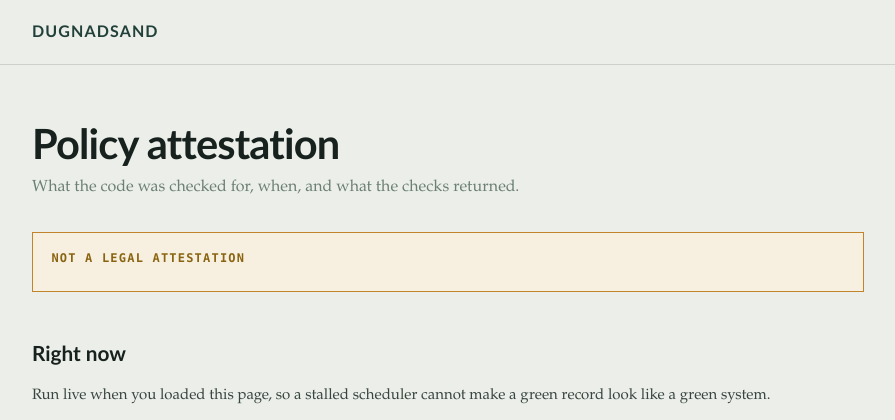
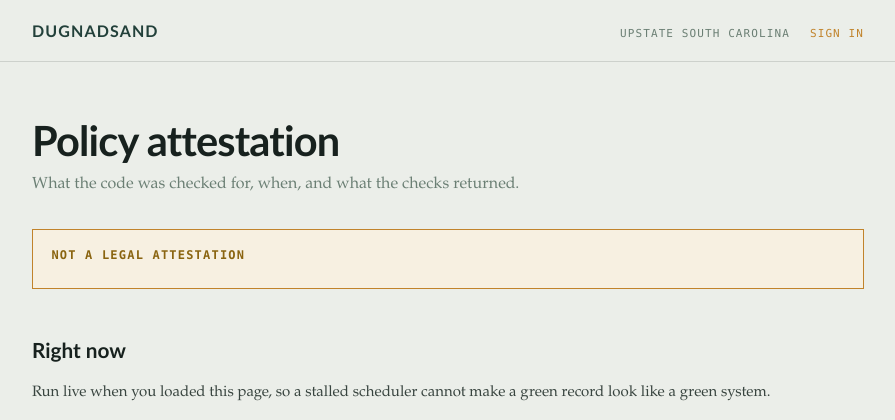
Before and after one commit to ewolters/dugnadsand, a Django app: template site_app/templates/site_app/attestation.html in a window 1280 px wide. Shown: the top 420 px of the page, without its empty margins (192-1087 px from the left). Run offline with Django 5.2, Linux system fonts and the light colour scheme; the template is opened without the code that fills it, so the values that code supplies are empty.

Commit message:
A way in from the front page
Somebody arriving at dugnadsand.org had no way to sign in - they had to already
know to type /login/. The link now sits in the header beside the place, in
ochre, small: this is a public page about an idea rather than a product login,
but the way in has to exist.

The place used to be a CSS ::after on the nav, which left nowhere to put a
sibling. It is real markup now. Below 30rem the place is hidden and the link
stays, because the place is decoration and the way in is not.

A signed-in member sees 'On offer' pointing into the app instead, so the header
is never inviting them to sign in twice.

Co-Authored-By: Claude Opus 5 (1M context) <noreply@anthropic.com>

```diff
--- a/site_app/templates/site_app/attestation.html
+++ b/site_app/templates/site_app/attestation.html
@@ -14,7 +14,13 @@
   }
   body { margin:0; background:var(--birch); color:var(--ink); font-family:var(--serif); line-height:1.6; }
   body > header { border-bottom:1px solid var(--rule); }
-  body > header nav { max-width:52rem; margin-inline:auto; padding:1.1rem var(--gut); }
+  body > header nav { max-width:52rem; margin-inline:auto; padding:1.1rem var(--gut);
+    display:flex; align-items:baseline; justify-content:space-between; gap:1rem; }
+  body > header .nav-right { display:flex; align-items:baseline; gap:1.25rem; }
+  body > header .place, body > header .signin {
+    font-family:var(--mono); font-size:.6875rem; letter-spacing:.1em;
+    text-transform:uppercase; color:var(--moss); }
+  body > header .signin { color:var(--ochre); text-decoration:none; }
   body > header .brand-name { font-family:var(--sans); font-weight:600; letter-spacing:.07em;
     text-transform:uppercase; text-decoration:none; }
   body > footer { border-top:1px solid var(--rule); margin-top:4rem; font-family:var(--mono);
--- a/templates/base.html
+++ b/templates/base.html
@@ -12,6 +12,14 @@
     <header>
         <nav>
             <a href="/" class="brand-name">Dugnadsand</a>
+            <span class="nav-right">
+                <span class="place">Upstate South Carolina</span>
+                {% if user.is_authenticated %}
+                <a class="signin" href="/offerings/">On offer</a>
+                {% else %}
+                <a class="signin" href="/login/">Sign in</a>
+                {% endif %}
+            </span>
         </nav>
     </header>
 
```
Also changed, not shown: site_app/templates/site_app/index.html (+13 -2 lines), site_app/tests/test_app.py (+35 -0 lines).
